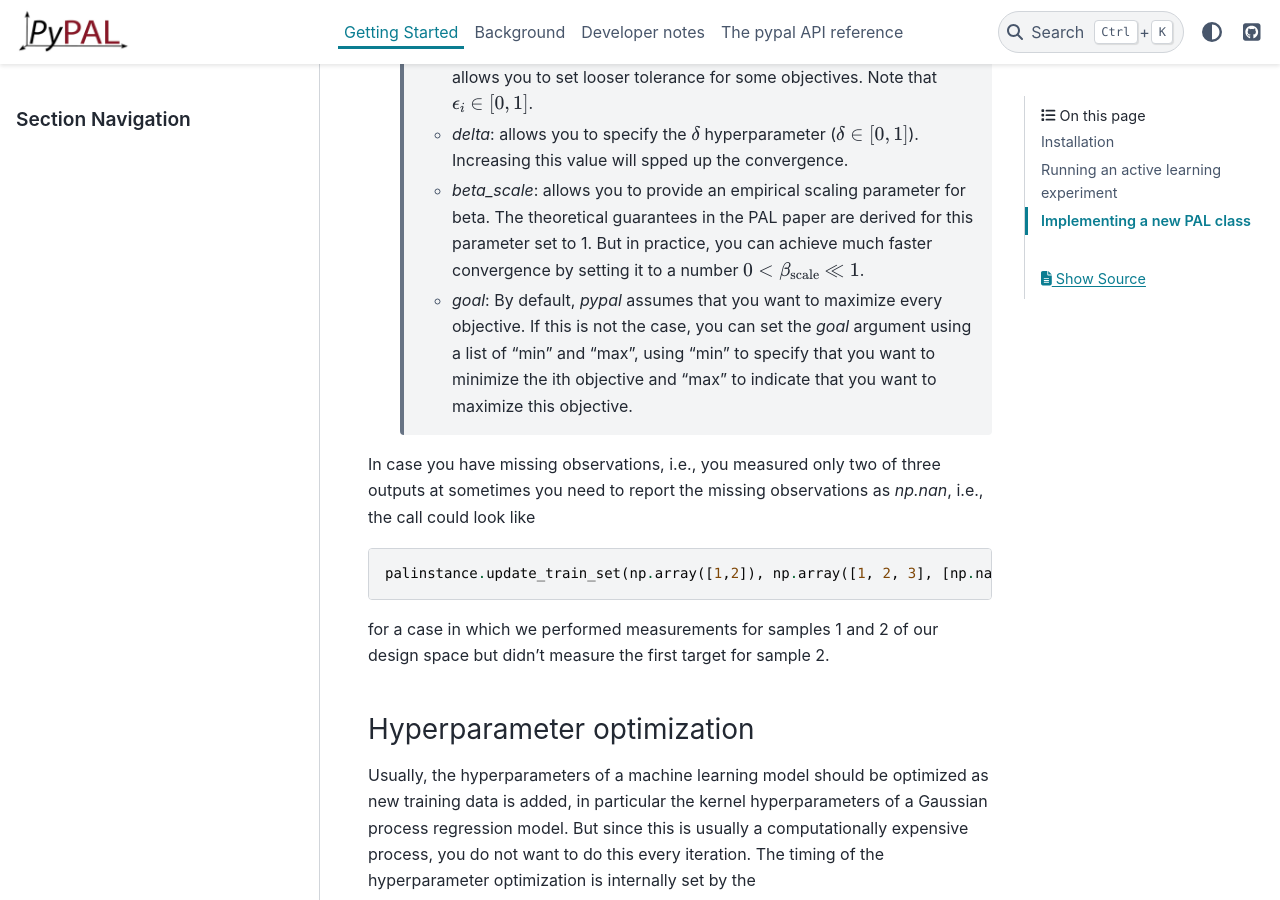
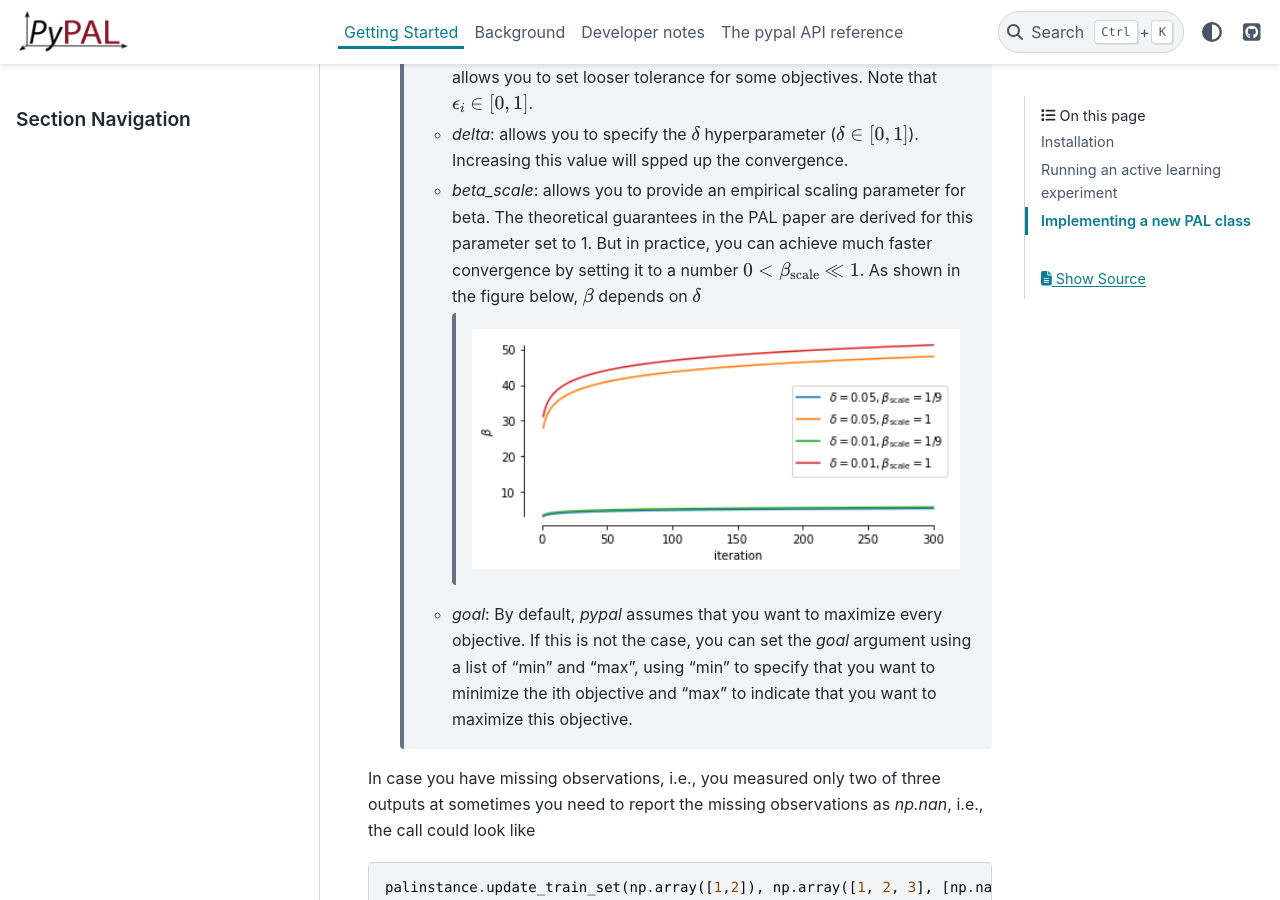
Before and after one commit to kjappelbaum/pyepal, a Sphinx documentation site: the page built from docs/getting_started.rst, in a window 1280 px wide and 900 px high, scrolled down 1595 px. Built offline with Sphinx 7.4.7 and the PyData theme 0.15.4, drawn with Linux system fonts in a browser that asks for light colours.

Commit message:
docs: adding beta influence

```diff
--- a/docs/getting_started.rst
+++ b/docs/getting_started.rst
@@ -64,7 +64,12 @@ If you use a Gaussian process model built with `sklearn` or `GPy` you can use a
 
     - `epsilon`: in a `np.array` you can provide one :math:`\epsilon` per dimension. This allows you to set looser tolerance for some objectives. Note that :math:`\epsilon_i \in [0,1]`.
     - `delta`: allows you to specify the :math:`\delta` hyperparameter (:math:`\delta \in [0,1]`). Increasing this value will spped up the convergence.
-    - `beta_scale`: allows you to provide an empirical scaling parameter for beta. The theoretical guarantees in the PAL paper are derived for this parameter set to 1. But in practice, you can achieve much faster convergence by setting it to a number :math:`0< \beta_\mathrm{scale} \ll 1`.
+    - `beta_scale`: allows you to provide an empirical scaling parameter for beta. The theoretical guarantees in the PAL paper are derived for this parameter set to 1. But in practice, you can achieve much faster convergence by setting it to a number :math:`0< \beta_\mathrm{scale} \ll 1`. As shown in the figure below, :math:`\beta` depends on :math:`\delta`
+
+        .. image:: _static/beta.png
+            :width: 600
+            :alt: Beta as function of hyperparameters
+
     - `goal`: By default, `pypal` assumes that you want to maximize every objective. If this is not the case, you can set the `goal` argument using a list of "min" and "max", using "min" to specify that you want to minimize the ith objective and "max" to indicate that you want to maximize this objective.
 
 In case you have missing observations, i.e., you measured only two of three outputs at sometimes you need to report the missing observations as `np.nan`, i.e., the call could look like
```
Also changed, not shown: docs/_static/beta.png (added).
